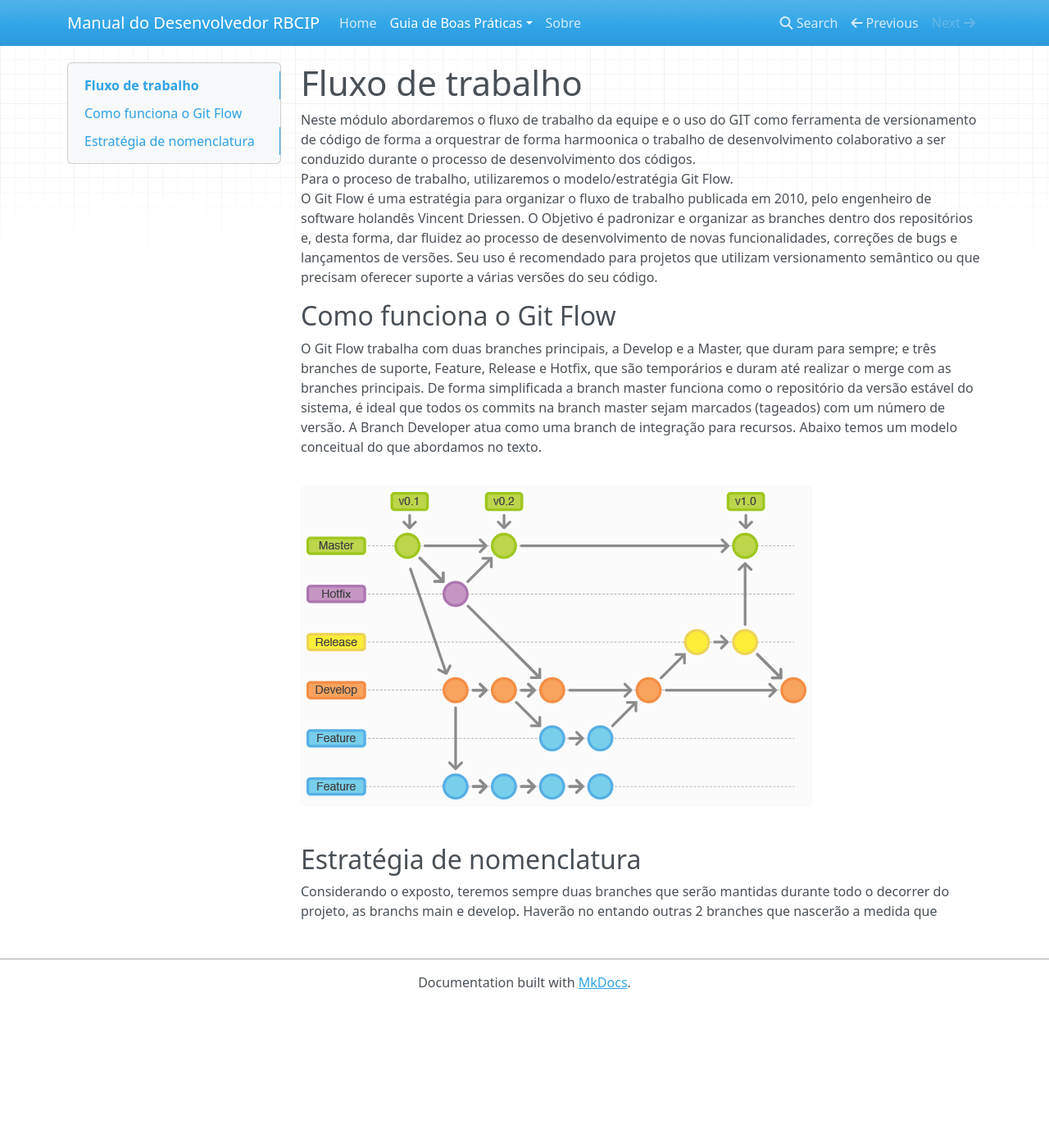
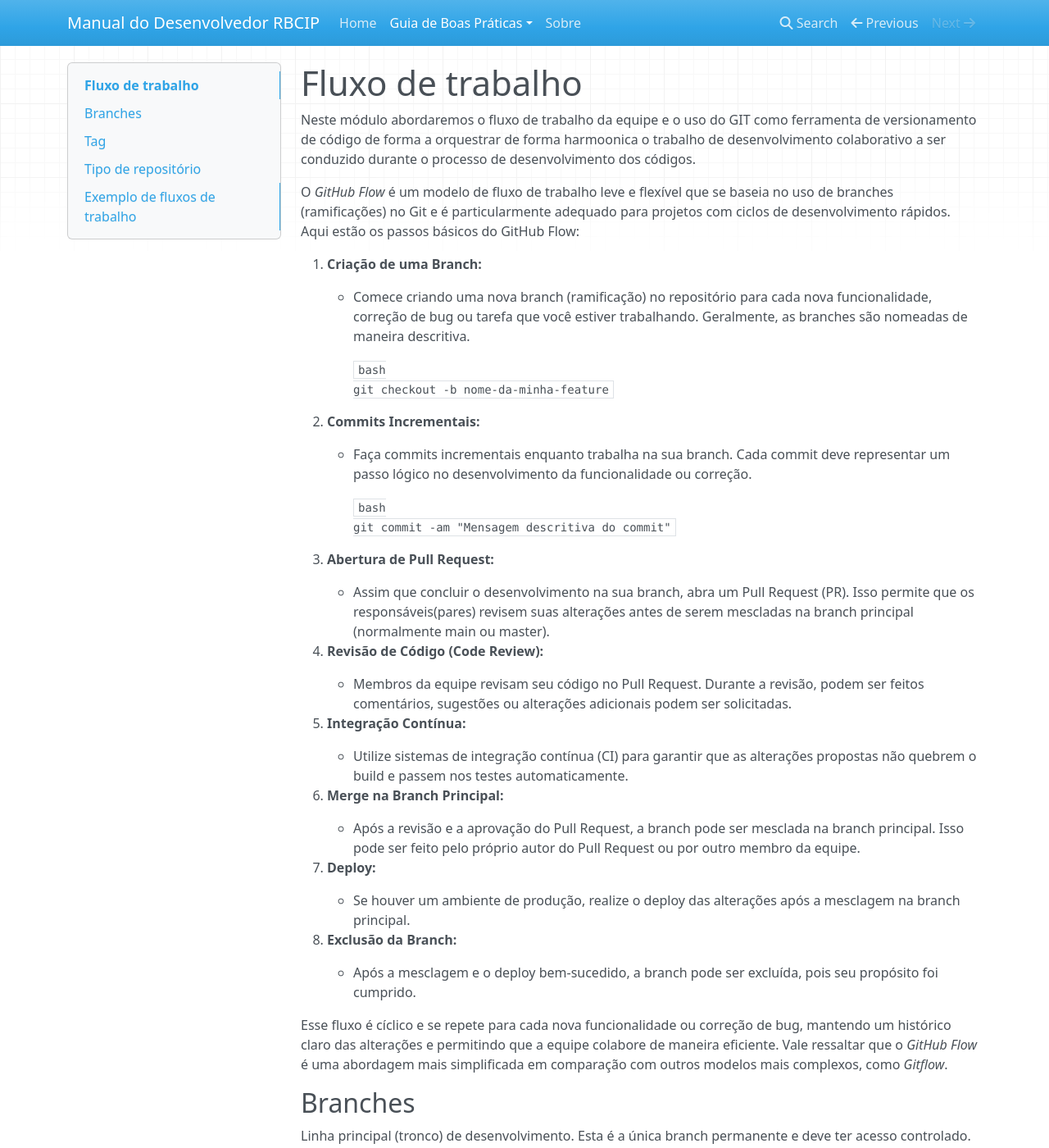
Before and after one commit to jesseazevedo/ManualDesenvolvimento, an MkDocs documentation site: the page built from docs/fluxoDeTrabalho/index.md, in a window 1280 px wide and 1400 px high. Shown: the whole window at 82% size. Built offline with MkDocs 1.6.1, drawn with Linux system fonts in a browser that asks for light colours; nearby versions of some CDN libraries; some of the changed text lies outside the part shown.

Commit message:
Proposta do fluxo de trabalho

````diff
--- a/docs/fluxoDeTrabalho/index.md
+++ b/docs/fluxoDeTrabalho/index.md
@@ -1,15 +1,149 @@
 # Fluxo de trabalho
 
 Neste módulo abordaremos o fluxo de trabalho da equipe e o uso do GIT como ferramenta de versionamento de código de forma a orquestrar de forma harmoonica o trabalho de desenvolvimento colaborativo a ser conduzido durante o processo de desenvolvimento dos códigos.
-Para o proceso de trabalho, utilizaremos o modelo/estratégia Git Flow.
-O Git Flow é uma estratégia para organizar o fluxo de trabalho publicada em 2010, pelo engenheiro de software holandês Vincent Driessen. O Objetivo é padronizar  e organizar as branches dentro dos repositórios e, desta forma, dar fluidez ao processo de desenvolvimento de novas funcionalidades, correções de bugs e lançamentos de versões. Seu uso é recomendado para projetos que utilizam versionamento semântico ou que precisam oferecer suporte a várias versões do seu código.
 
-## Como funciona o Git Flow
+O *GitHub Flow* é um modelo de fluxo de trabalho leve e flexível que se baseia no uso de branches (ramificações) no Git e é particularmente adequado para projetos com ciclos de desenvolvimento rápidos. Aqui estão os passos básicos do GitHub Flow:
 
-O Git Flow trabalha com duas branches principais, a Develop e a Master, que duram para sempre; e três branches de suporte, Feature, Release e Hotfix, que são temporários e duram até realizar o merge com as branches principais. De forma simplificada a branch master funciona como o repositório da versão estável do sistema, é ideal que todos os commits na branch master sejam marcados (tageados) com um número de versão. A Branch Developer atua como uma branch de integração para recursos. Abaixo temos um modelo conceitual do que abordamos no texto.
+1. **Criação de uma Branch:**
 
-![Git Flow](../assests/img/gitFlow.png)
+    - Comece criando uma nova branch (ramificação) no repositório para cada nova funcionalidade, correção de bug ou tarefa que você estiver trabalhando. Geralmente, as branches são nomeadas de maneira descritiva.
 
-## Estratégia de nomenclatura
+        ```bash
+        git checkout -b nome-da-minha-feature
+        ```
 
-Considerando o exposto, teremos sempre duas branches que serão mantidas durante todo o decorrer do projeto, as branchs main e develop. Haverão no entando outras 2 branches que nascerão a medida que
+1. **Commits Incrementais:**
+
+    - Faça commits incrementais enquanto trabalha na sua branch. Cada commit deve representar um passo lógico no desenvolvimento da funcionalidade ou correção.
+
+        ```bash
+        git commit -am "Mensagem descritiva do commit"
+        ```
+
+2. **Abertura de Pull Request:**
+
+    - Assim que concluir o desenvolvimento na sua branch, abra um Pull Request (PR). Isso permite que os responsáveis(pares) revisem suas alterações antes de serem mescladas na branch principal (normalmente main ou master).
+
+3. **Revisão de Código (Code Review):**
+
+    - Membros da equipe revisam seu código no Pull Request. Durante a revisão, podem ser feitos comentários, sugestões ou alterações adicionais podem ser solicitadas.
+
+4. **Integração Contínua:**
+
+    - Utilize sistemas de integração contínua (CI) para garantir que as alterações propostas não quebrem o build e passem nos testes automaticamente.
+
+5. **Merge na Branch Principal:**
+
+    - Após a revisão e a aprovação do Pull Request, a branch pode ser mesclada na branch principal. Isso pode ser feito pelo próprio autor do Pull Request ou por outro membro da equipe.
+
+6. **Deploy:**
+
+    - Se houver um ambiente de produção, realize o deploy das alterações após a mesclagem na branch principal.
+
+7. **Exclusão da Branch:**
+
+    - Após a mesclagem e o deploy bem-sucedido, a branch pode ser excluída, pois seu propósito foi cumprido.
+
+Esse fluxo é cíclico e se repete para cada nova funcionalidade ou correção de bug, mantendo um histórico claro das alterações e permitindo que a equipe colabore de maneira eficiente. Vale ressaltar que o *GitHub Flow* é uma abordagem mais simplificada em comparação com outros modelos mais complexos, como *Gitflow*.
+
+## Branches
+
+Linha principal (tronco) de desenvolvimento. Esta é a única branch permanente e deve ter acesso controlado.
+
+Branches de curta duração que são usadas para trabalhar em todas as partes do sistema. Estas são deixadas a critério do usuário, mas alguns exemplos típicos seriam:
+
+    - feature/descricao-curta-feature
+    - bugfix/1234-descricao (o número corresponde ao id do issue)
+    - hotfix/1234-descricao
+
+* **Atenção:** A diferença entre bugfix e hotfix é que o segundo corrige erros em produção e o primeiro só no desenvolvimento
+
+
+## Tag
+
+As etiquetas (tags) são usadas para acionar eventos dentro do fluxo. O uso das tags será feito no lançamento de um *relase candidate*, ou seja, de um fechamento de versão e terá o seguinte padrão:
+
+`x.y.z`
+
+Onde:
+
+    - x - versão principal: terá o número incrementado uma vez que tenha sido instalado a versão anterior com os requisitos fechados em produção com garantia de funcionalidades operacionais.
+
+    - y - versão secundária: terá o número incrementado nas várias sprints de projetos.
+
+    - z - versão de correção: terá o número incrementado nas correções de erros de uma mesma sprint.
+
+A regra é no incremento do número hierarquicamente superior (ou à esquerda), zera-se os inferiores (ou à direita).
+
+Todos os artefatos gerados a partir do build da versão com a tag terá esse número de versão como referencia e deverá passar por todos os ambientes de implantação, ou seja, homologação e produção.  Um release candidate pode ter seu ciclo de implantação interrompido.
+
+## Tipo de repositório
+
+Será utilizado um repositório do tipo monorepo, ou seja, a compatibilidade sempre será mantida entre front e back que será desenvolvido ao mesmo tempo com todas as features sendo implementadas na mesma sprint no backend e no frontend.  Essa decisão se baseia nas seguintes premissas:
+
+Gerenciamento de Dependências Simplificado:
+
+- Consistência de Versões
+- Refatoração e Mudanças Globais
+- Compartilhamento de Código Facilitado
+- Melhor Rastreamento de Alterações e Histórico
+- Build e Teste Mais Eficientes
+- Padronização de Ferramentas e Configurações
+- Facilidade na Navegação e Descoberta
+- Simplificação do Versionamento
+
+## Exemplo de fluxos de trabalho
+
+Vamos expor os tipos de uso dos branchs.  A branch main sempre terá a última versão com todas as features.
+
+### Novas features
+
+Para novas features ou bugfix utilizamos uma branch seguindo o padrão de nomenclatura. O exemplo abaixo considera 2 implementações sendo desenvolvidas, uma feature e um bugfix.
+
+```mermaid
+%%{init: { 'logLevel': 'debug', 'theme': 'base', 'gitGraph': {'rotateCommitLabel': true}} }%%
+gitGraph
+    commit
+    commit
+    branch feature/login
+    branch bugfix/231-erro-info
+    commit
+    commit
+    checkout feature/login
+    commit
+    commit
+    checkout main
+    merge feature/login
+    merge bugfix/231-erro-info
+    commit
+    commit
+```
+
+### Hotfix features
+
+No exemplo abaixo mostra a aplicação de um hotfix (versão 1.0.1) e após isso a aplicação de um novo hotfix (versão 1.0.2).
+
+```mermaid
+%%{init: { 'logLevel': 'debug', 'theme': 'base', 'gitGraph': {'rotateCommitLabel': true}} }%%
+gitGraph
+    commit
+    commit tag:"1.0.0"
+    branch hotfix/123-erro-generico
+    commit
+    commit
+    checkout hotfix/123-erro-generico
+    commit
+    commit tag:"1.0.1"
+    branch hotfix/1444-erro-generico
+    commit
+    commit tag:"1.0.2"
+    checkout main
+    commit
+    commit
+    merge hotfix/123-erro-generico
+    commit
+    commit
+    merge hotfix/1444-erro-generico
+    commit
+    commit
+```
--- a/mkdocs.yml
+++ b/mkdocs.yml
@@ -1,6 +1,10 @@
 site_name: Manual do Desenvolvedor RBCIP
 
 dev_addr: 127.0.0.1:8005
+
+plugins:
+    - search
+    - mermaid2
 
 docs/:
   index.md
````
Also changed, not shown: README.md (added, +15 -0 lines).
